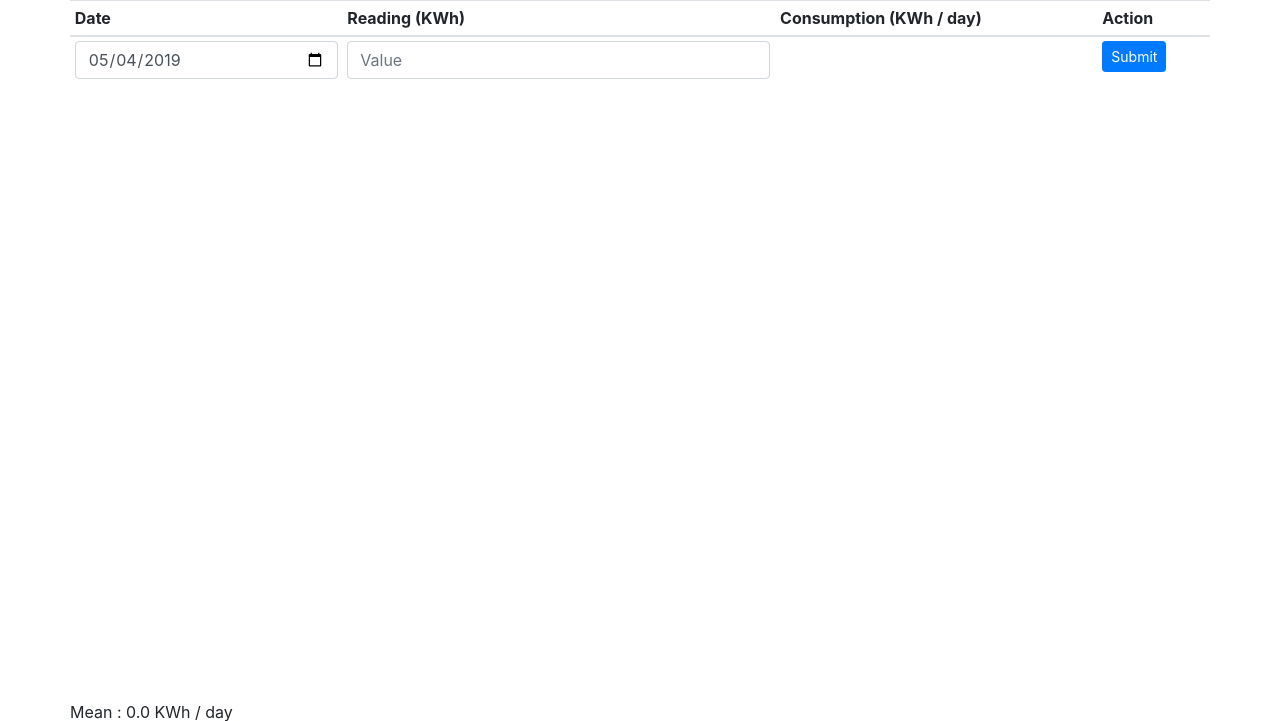
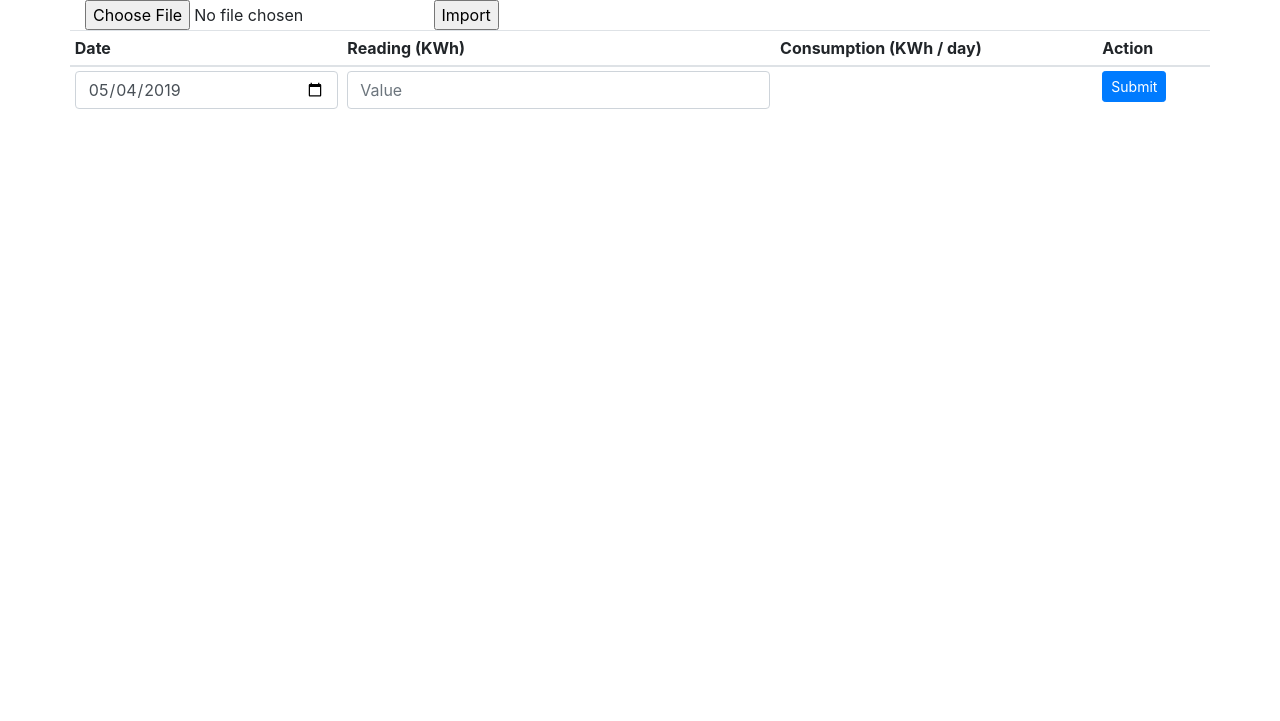
Before and after one commit to StupidDuck/powermeter, a Flask app: page /journal in a window 1280 px wide. Shown: the part 56-777 px from the top of the page. Run offline with Flask 2, Linux system fonts and the light colour scheme; the visitor is signed in with stand-in values (Sample User, id 1); lists and menus that the app fills with data are empty; some libraries are stand-ins or nearby versions.

Commit message:
import/export csv

```diff
--- a/core/models/Journal.py
+++ b/core/models/Journal.py
@@ -1,5 +1,7 @@
 from datetime import datetime
+import core.models
 from core.data_access import journal_dao
+from core.data_access import meter_reading_dao
 
 
 class Journal:
@@ -71,3 +73,12 @@ class Journal:
             for mr in self._mrs:
                 file.write("{},{}\n".format(mr.date, mr.value))
         return path
+
+    def import_csv(self, file):
+        line = file.readline()
+        while line:
+            line_list = line.split(b',')
+            value = line_list[1].decode("utf-8")
+            date = line_list[0].decode("utf-8")
+            meter_reading_dao.insert(core.models.MeterReading(date, value))
+            line = file.readline()
--- a/main.py
+++ b/main.py
@@ -134,15 +134,30 @@ def get_chart_data():
         'y_min': chart_data['y_min'],
         'y_max': chart_data['y_max'],
     })
+
 @app.route('/journal/export')
 @requires_auth
-def export():
+def export_csv():
     journal_obj = Journal()
-    path = journal_obj.export_csv()
-    return send_file(path,
+    filename = journal_obj.export_csv()
+    return send_file(filename,
                      mimetype="text/csv",
                      as_attachment=True,
                      attachment_filename="export.csv")
+
+@app.route('/journal/import', methods=['POST'])
+@requires_auth
+def import_csv():
+    if 'file' not in request.files:
+        flash('No file selected')
+        return redirect(url_for('journal'))
+    file = request.files['file']
+    if file.filename == '':
+        flash('No file selected')
+        return redirect(url_for('journal'))
+    journal_obj = Journal()
+    journal_obj.import_csv(file)
+    return redirect(url_for('journal'))
 
 @app.route('/mr/<int:id>/delete')
 @requires_auth
--- a/templates/journal.html.j2
+++ b/templates/journal.html.j2
@@ -1,5 +1,11 @@
 {% extends "base.html.j2" %}
 {% block content %}
+  <!-- Upload .csv -->
+  <form action="{{ url_for('import_csv') }}" enctype="multipart/form-data" method="POST">
+    <input name="file" type="file" accept="text/csv">
+    <input type="submit" value="Import">
+  </form>
+  <!-- List -->
   <div class="row" style="height: calc(100vh - 100px); overflow: scroll">
     <table class="table table-sm">
       <thead>
```
